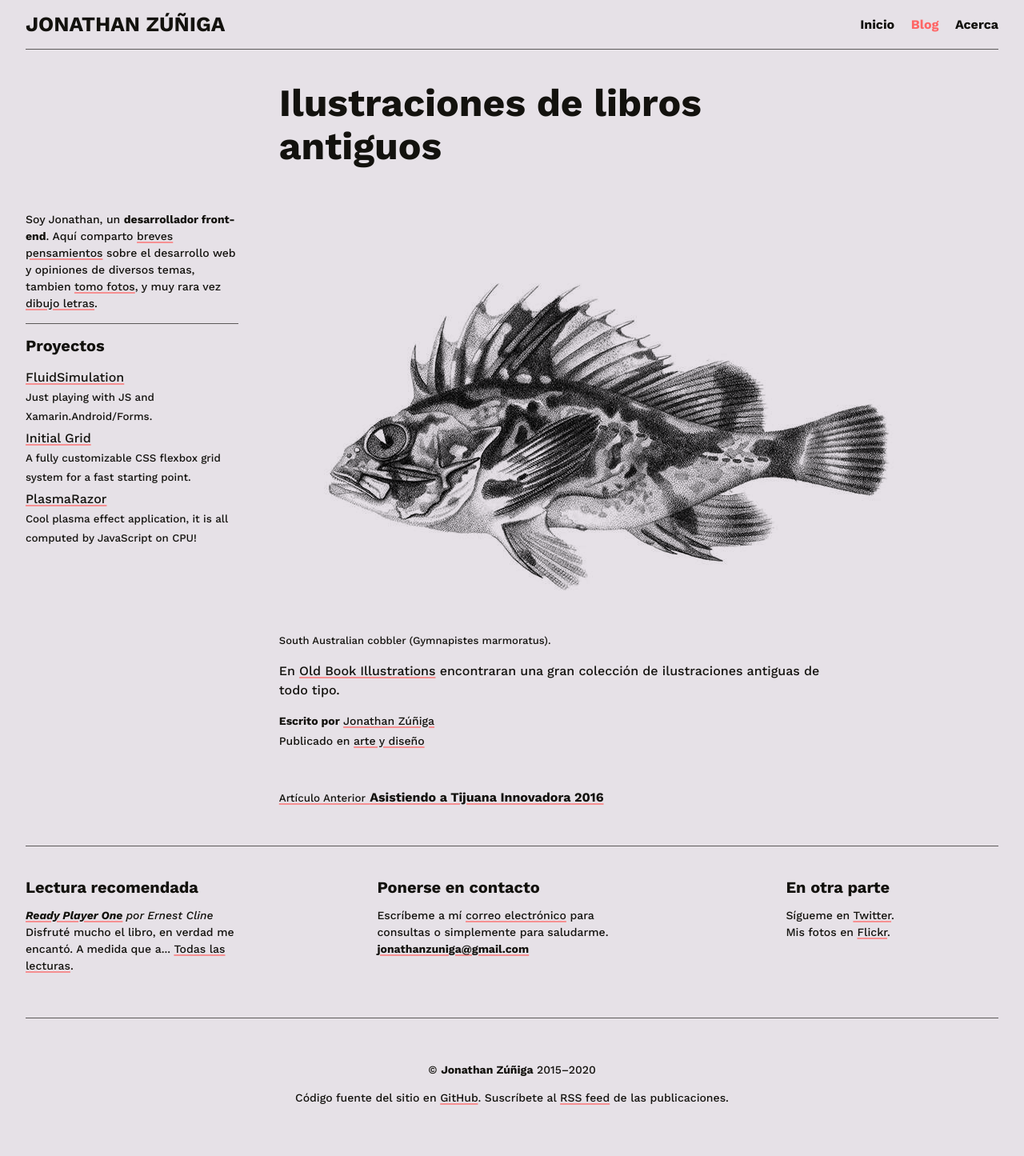
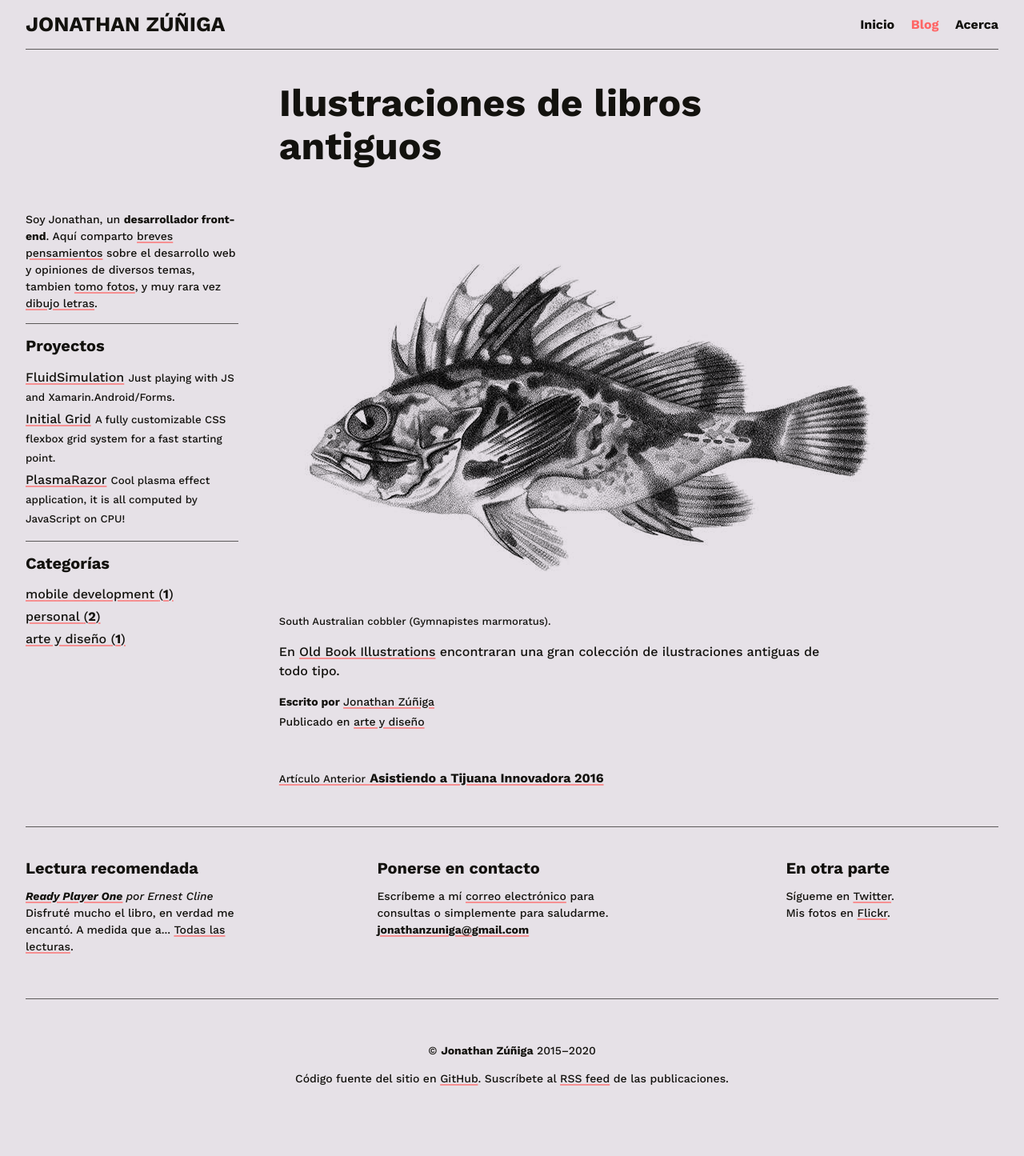
Before and after one commit to jonathanzuniga/jonathanzuniga.github.io, a Jekyll site: the page built from _posts/2020-02-28-ilustraciones-de-libros-antiguos.md, in a window 1280 px wide. Shown: the whole page at 80% size. Built offline with Jekyll 4.4.1, drawn with Linux system fonts in a browser that asks for light colours; after the commit the page ends 1421 px from its top, so only the background shows below that.

Commit message:
Add categories list

```diff
--- a/_includes/sidebar.html
+++ b/_includes/sidebar.html
@@ -23,7 +23,48 @@
           </li>
         {% endfor %}
     </ul>
+
+    <hr>
+
+    <h4>Categorías</h4>
+
+    <ul class="sidebar__list list">
+        {% assign categories_list = site.categories %}
+        {% if categories_list.first[0] == null %}
+            {% for category in categories_list %}
+                <li>
+                    <a
+                        href="#{{ category | downcase | downcase | url_escape | strip | replace: ' ', '-' }}"
+                    >
+                        {{ category | camelcase }}
+                        <span class="amount">(<b>{{ site.tags[category].size }}</b>)</span>
+                    </a>
+                </li>
+            {% endfor %}
+        {% else %}
+            {% for category in categories_list %}
+                <li>
+                    <a
+                        href="#{{ category[0] | downcase | url_escape | strip | replace: ' ', '-' }}"
+                    >
+                        {{ category[0] | camelcase }}
+                        <span class="amount">(<b>{{ category[1].size }}</b>)</span>
+                    </a>
+                </li>
+            {% endfor %}
+        {% endif %}
+        {% assign categories_list = nil %}
+    </ul>
 </aside>
+
+
+
+
+
+
+
+
+
 
 
 
--- a/_sass/_layout.scss
+++ b/_sass/_layout.scss
@@ -28,7 +28,7 @@
 .sidebar {
     &__list {
         a {
-            display: block;
+            display: inline-block;
         }
     }
 }
--- a/_sass/_reset.scss
+++ b/_sass/_reset.scss
@@ -139,7 +139,7 @@ figure {
     margin-right: 0;
 
     img {
-        padding-bottom: $space;
+        margin-bottom: $space;
     }
 }
 
@@ -150,5 +150,5 @@ figcaption {
 img {
     border-radius: $border-radius;
     mix-blend-mode: multiply;
-    padding: $space-lg;
+    // padding: $space-lg;
 }
```
